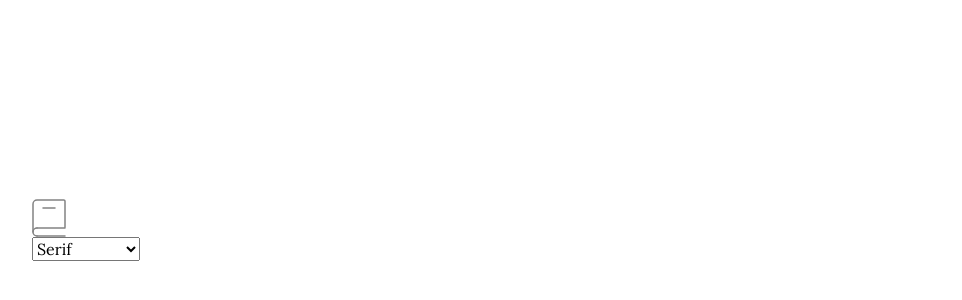
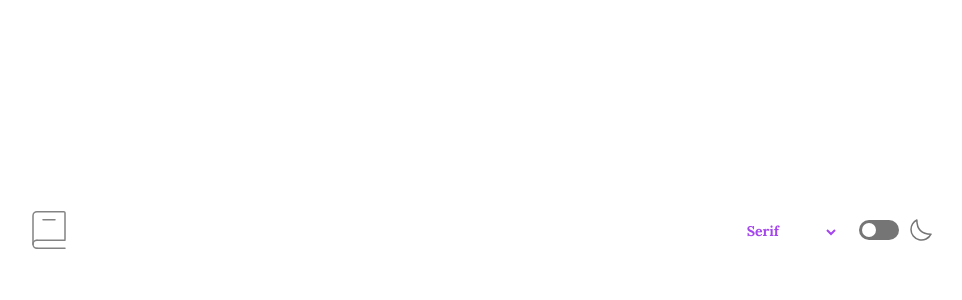
Before and after one commit to MitaliShah/dictionary-ts, a React (Vite) app: page / in a window 1280 px wide. Shown: the part 170-470 px from the top of the page, without its empty margins (148-1110 px from the left). Built offline with nearby package versions, Linux system fonts and the light colour scheme.

Commit message:
feat: toggle between dark and light theme SVG

```diff
--- a/src/App.tsx
+++ b/src/App.tsx
@@ -17,6 +17,7 @@ export default App
 
 const Main = styled.main`
     max-width: 23.438rem;
+    width: 326px;
     margin: 0 auto;
 
     @media (min-width: 920px) {
--- a/src/FontThemeContext.tsx
+++ b/src/FontThemeContext.tsx
@@ -28,7 +28,7 @@ type FontThemeProviderProps = {
 export const FontThemeProvider = ({ children }: FontThemeProviderProps) => {
   const [selectedFont, setSelectedFont] = useState("serif");
   const [isDarkTheme, setIsDarkTheme] = useState(false);
-
+  console.log(isDarkTheme)
   const toggleDarkTheme = () => {
     setIsDarkTheme(prevState => !prevState);
   }
--- a/src/components/FontOptions.tsx
+++ b/src/components/FontOptions.tsx
@@ -1,4 +1,5 @@
 import { useFontThemeContext } from '../FontThemeContext';
+import styled from 'styled-components';
 
 export default function FontOptions() {
     const { selectedFont, setSelectedFont } = useFontThemeContext();
@@ -12,23 +13,42 @@ export default function FontOptions() {
             Select Font
             </label>
 
-            <select
+            <Select
             id="font-select"
             value={selectedFont}
             onChange={event => {
                 setSelectedFont(event.target.value)
             }}
             >
-            <option value="serif">
+            <option
+                value="serif"
+                aria-selected={selectedFont === "serif"}
+            >
                 Serif
             </option>
-            <option value="sans-serif">
+            <option
+                value="sans-serif"
+                aria-selected={selectedFont === "sans-serif"}
+            >
                 Sans Serif
             </option>
-            <option value="monospace">
+            <option
+                value="monospace"
+                aria-selected={selectedFont === "monospace"}
+            >
                 Monospace
             </option>
-            </select>
+            </Select>
         </div>
     )
 }
+
+const Select = styled.select`
+    font-size: 14px;
+    font-weight: bold;
+    background: none;
+    border: none;
+    color: var(--charcoal-gray);
+    outline: none;
+    color: var(--violet);
+`;
--- a/src/components/FontThemeForm.tsx
+++ b/src/components/FontThemeForm.tsx
@@ -1,12 +1,29 @@
 import FontOptions from "./FontOptions"
+import ThemeSelection from "./ThemeSelection";
+import styled from "styled-components";
+
 export default function FormThemeForm() {
-    //const { selectedFont, setSelectedFont, isDarkTheme, toggleDarkTheme } = useFontThemeContext();
 
     return(
-        <form onSubmit={(event) => {
+        <Form onSubmit={(event) => {
             event.preventDefault();
           }}>
-            <FontOptions />
-        </form>
+            <Wrapper>
+                <FontOptions />
+                <ThemeSelection />
+            </Wrapper>
+
+        </Form>
     )
 }
+
+const Form = styled.form`
+    display: flex;
+    justify-content: space-between;
+    align-items: center;
+`;
+
+const Wrapper = styled.div`
+   display: flex;
+   align-items: center;
+`;
--- a/src/components/Header.tsx
+++ b/src/components/Header.tsx
@@ -1,16 +1,26 @@
 import logo from "../../public/assets/images/logo.svg"
 import FormThemeForm from "./FontThemeForm"
 import { FontThemeProvider } from '../FontThemeContext';
+import styled from "styled-components";
 
 export default function Header() {
     //const { selectedFont, setSelectedFont, isDarkTheme, toggleDarkTheme } = useFontThemeContext();
 
     return(
-        <header>
-            <img src={logo} alt="Dictionary Logo" />
+        <Wrapper>
+            <Img src={logo} alt="Dictionary Logo" />
             <FontThemeProvider>
                 <FormThemeForm />
             </FontThemeProvider>
-        </header>
+        </Wrapper>
     )
 }
+
+const Img = styled.img`
+    display: block;
+`;
+
+const Wrapper = styled.header`
+    display: flex;
+    justify-content: space-between;
+`;
--- a/src/components/ThemeSelection.tsx
+++ b/src/components/ThemeSelection.tsx
@@ -1,25 +1,36 @@
-// import * as Switch from '@radix-ui/react-switch';
-// import { useGlobalContext, AppContextProps } from "../../context";
+import { useFontThemeContext } from '../FontThemeContext';
+import styled from 'styled-components';
 
-// export default function ThemeSelection() {
+export default function ThemeSelection() {
+    const { isDarkTheme, toggleDarkTheme } = useFontThemeContext();
 
-//     const { isDarkTheme, toggleDarkTheme } = useGlobalContext() as AppContextProps;
+    return(
+        <Button onClick={toggleDarkTheme}>
+        {isDarkTheme ? (
+            <svg xmlns="http://www.w3.org/2000/svg" width="73" height="22" viewBox="0 0 73 22" fill="none">
+            <rect y="1" width="40" height="20" rx="10" fill="#A445ED"/>
+            <circle cx="30" cy="11" r="7" fill="white"/>
+            <path fillRule="evenodd" clipRule="evenodd" d="M52 10.449C51.9985 12.8283 52.8017 15.1383 54.2791 17.0033C55.7566 18.8683 57.8214 20.1788 60.138 20.7218C62.4545 21.2647 64.8866 21.0082 67.039 19.994C69.1912 18.9797 70.9373 17.2673 71.9931 15.1352C62.5442 15.1352 57.858 10.4479 57.858 1C56.0984 1.87311 54.6177 3.22033 53.5827 4.88981C52.5476 6.5593 51.9995 8.48469 52 10.449Z" stroke="#A445ED" strokeWidth="1.5" strokeLinecap="round" strokeLinejoin="round"/>
+          </svg>
+        ) : (
+            <svg xmlns="http://www.w3.org/2000/svg" width="73" height="22" viewBox="0 0 73 22" fill="none">
+            <rect y="1" width="40" height="20" rx="10" fill="#757575"/>
+            <circle cx="10" cy="11" r="7" fill="white"/>
+            <path fillRule="evenodd" clipRule="evenodd" d="M52 10.449C51.9985 12.8283 52.8017 15.1383 54.2791 17.0033C55.7566 18.8683 57.8214 20.1788 60.138 20.7218C62.4545 21.2647 64.8866 21.0082 67.039 19.994C69.1912 18.9797 70.9373 17.2673 71.9931 15.1352C62.5442 15.1352 57.858 10.4479 57.858 1C56.0984 1.87311 54.6177 3.22033 53.5827 4.88981C52.5476 6.5593 51.9995 8.48469 52 10.449Z" stroke="#757575" strokeWidth="1.5" strokeLinecap="round" strokeLinejoin="round"/>
+            </svg>
+        )}
+        </Button>
+    )
+}
 
-//     return(
-//         <button onClick={toggleDarkTheme}>
-//         {isDarkTheme ? (
-//             <svg xmlns="http://www.w3.org/2000/svg" width="73" height="22" viewBox="0 0 73 22" fill="none">
-//             <rect y="1" width="40" height="20" rx="10" fill="#A445ED"/>
-//             <circle cx="30" cy="11" r="7" fill="white"/>
-//             <path fillRule="evenodd" clipRule="evenodd" d="M52 10.449C51.9985 12.8283 52.8017 15.1383 54.2791 17.0033C55.7566 18.8683 57.8214 20.1788 60.138 20.7218C62.4545 21.2647 64.8866 21.0082 67.039 19.994C69.1912 18.9797 70.9373 17.2673 71.9931 15.1352C62.5442 15.1352 57.858 10.4479 57.858 1C56.0984 1.87311 54.6177 3.22033 53.5827 4.88981C52.5476 6.5593 51.9995 8.48469 52 10.449Z" stroke="#A445ED" strokeWidth="1.5" strokeLinecap="round" strokeLinejoin="round"/>
-//           </svg>
-//         ) : (
-//             <svg xmlns="http://www.w3.org/2000/svg" width="73" height="22" viewBox="0 0 73 22" fill="none">
-//             <rect y="1" width="40" height="20" rx="10" fill="#757575"/>
-//             <circle cx="10" cy="11" r="7" fill="white"/>
-//             <path fillRule="evenodd" clipRule="evenodd" d="M52 10.449C51.9985 12.8283 52.8017 15.1383 54.2791 17.0033C55.7566 18.8683 57.8214 20.1788 60.138 20.7218C62.4545 21.2647 64.8866 21.0082 67.039 19.994C69.1912 18.9797 70.9373 17.2673 71.9931 15.1352C62.5442 15.1352 57.858 10.4479 57.858 1C56.0984 1.87311 54.6177 3.22033 53.5827 4.88981C52.5476 6.5593 51.9995 8.48469 52 10.449Z" stroke="#757575" strokeWidth="1.5" strokeLinecap="round" strokeLinejoin="round"/>
-//             </svg>
-//         )}
-//         </button>
-//     )
-// }
+const Button = styled.button`
+    background: none;
+    outline: none;
+    box-shadow: none;
+    cursor: pointer;
+
+    &:hover{
+        border: none;
+        outline: none;
+    }
+`;
```
